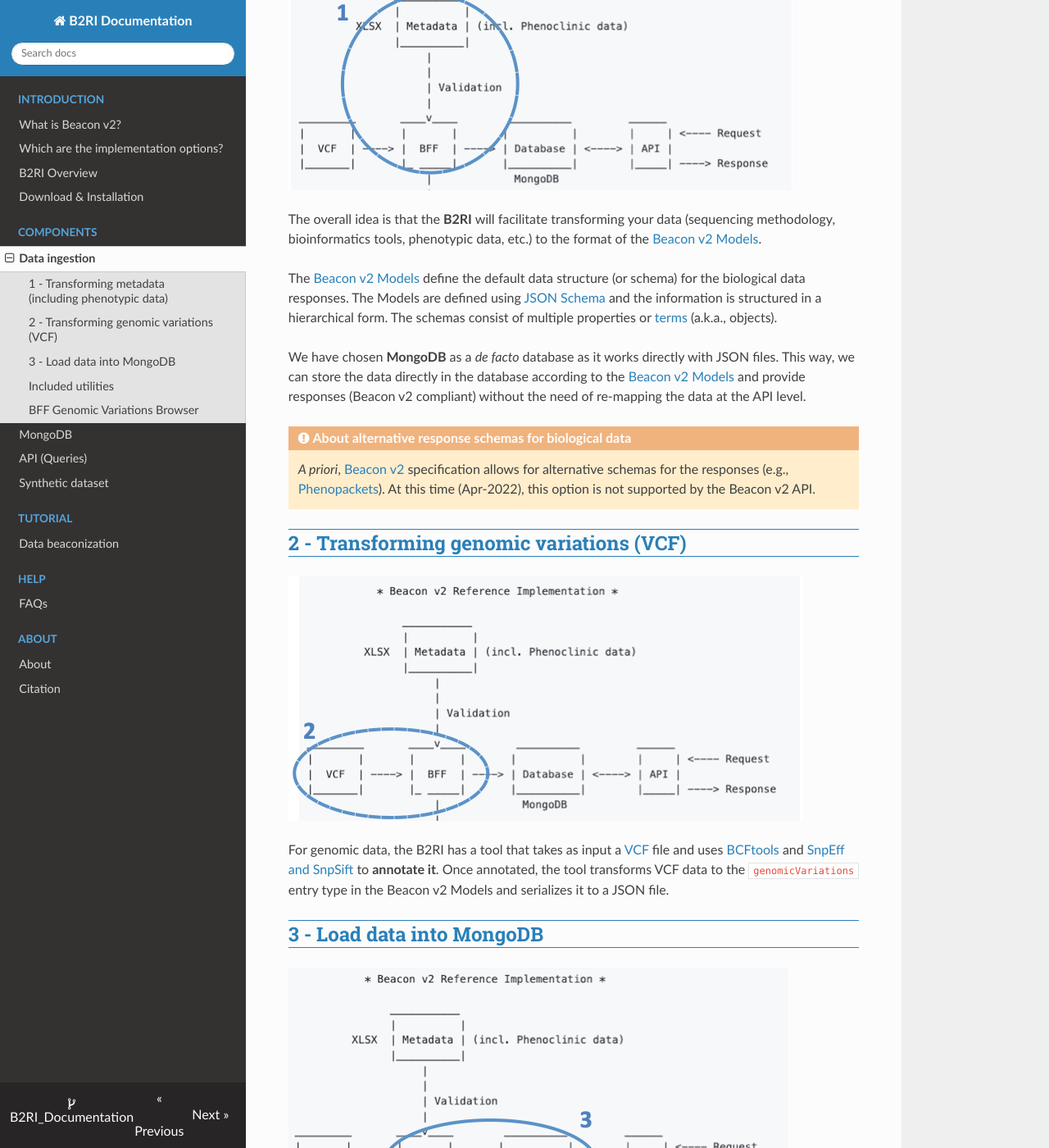
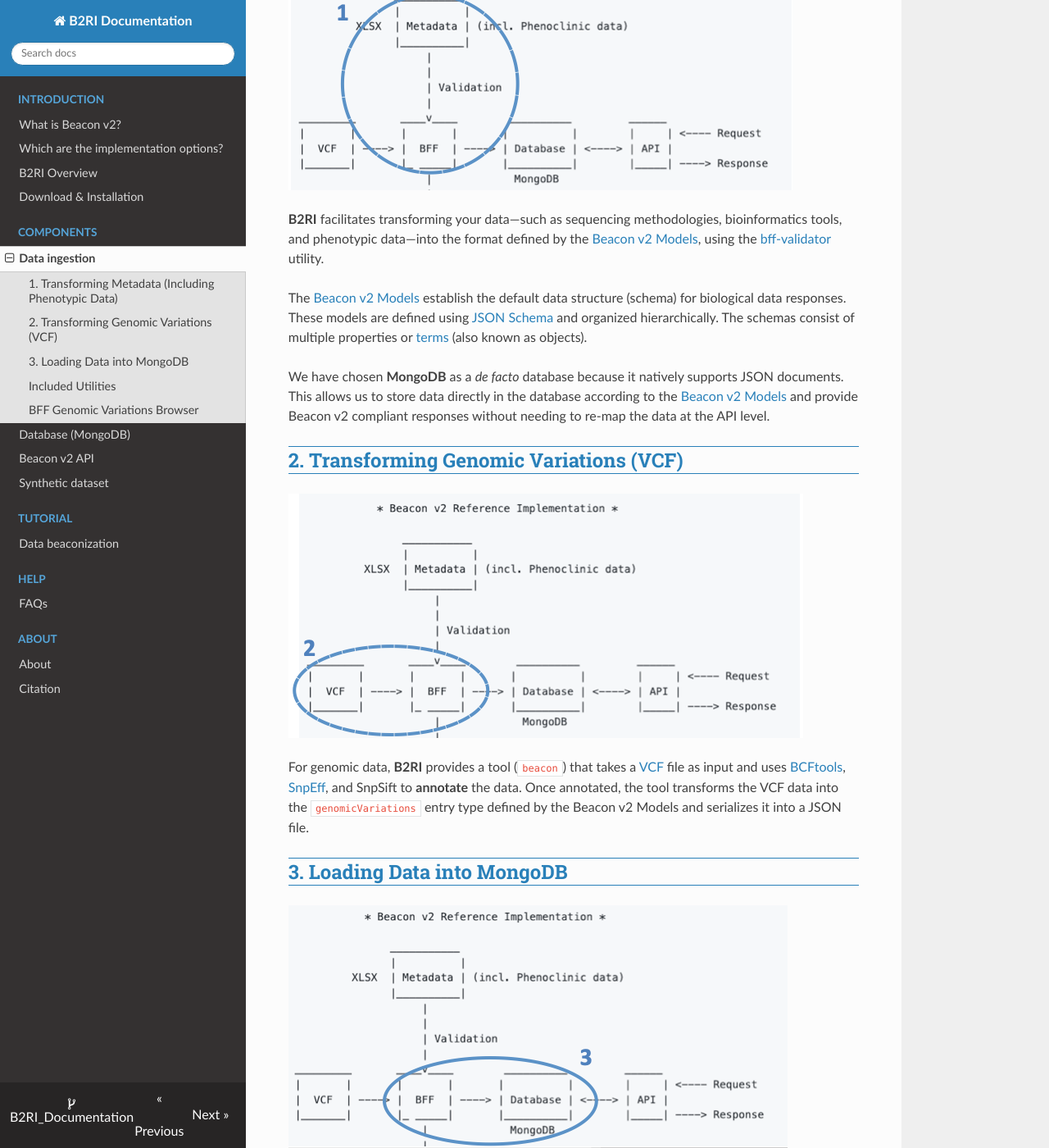
Before and after one commit to ga4gh-beacon/B2RI_Documentation, an MkDocs documentation site: the page built from docs/data-ingestion.md, in a window 1280 px wide and 1400 px high, scrolled down 545 px. Shown: the whole window at 82% size. Built offline with MkDocs 1.6.1, drawn with Linux system fonts in a browser that asks for light colours; nearby versions of some CDN libraries; some of the changed text lies outside the part shown.

Commit message:
Update docs

```diff
--- a/docs/data-ingestion.md
+++ b/docs/data-ingestion.md
@@ -9,44 +9,38 @@ Data ingestion consists of 3 steps:
 !!! Important
     Here we will give you an overview of the tree steps. For an in depth explanation, please follow this [tutorial](./tutorial-data-beaconization.md).
 
-## 1 - Transforming metadata (including phenotypic data)
+## 1. Transforming Metadata (Including Phenotypic Data)
 
 ![Data Ingestion 1](img/data-ingestion-1.png)
 
-The overall idea is that the **B2RI** will facilitate transforming your data (sequencing methodology, bioinformatics tools, phenotypic data, etc.) to the format of the [Beacon v2 Models](http://docs.genomebeacons.org/).
+**B2RI** facilitates transforming your data—such as sequencing methodologies, bioinformatics tools, and phenotypic data—into the format defined by the [Beacon v2 Models](http://docs.genomebeacons.org/), using the [bff-validator](https://github.com/mrueda/beacon2-ri-tools/tree/main/utils/bff_validator) utility.
 
-The [Beacon v2 Models](http://docs.genomebeacons.org/) define the default data structure (or schema) for the biological data responses. The Models are defined using [JSON Schema](https://json-schema.org) and the information is structured in a hierarchical form. The schemas consist of multiple properties or [terms](http://docs.genomebeacons.org/schemas-md/beacon_terms/) (a.k.a., objects).
+The [Beacon v2 Models](http://docs.genomebeacons.org/) establish the default data structure (schema) for biological data responses. These models are defined using [JSON Schema](https://json-schema.org) and organized hierarchically. The schemas consist of multiple properties or [terms](http://docs.genomebeacons.org/schemas-md/beacon_terms/) (also known as objects).
 
-We have chosen **MongoDB** as a _de facto_ database as it works directly with JSON files. This way, we can store the data directly in the database according to the [Beacon v2 Models](http://docs.genomebeacons.org/) and provide responses (Beacon v2 compliant) without the need of re-mapping the data at the API level.
+We have chosen **MongoDB** as a _de facto_ database because it natively supports JSON documents. This allows us to store data directly in the database according to the [Beacon v2 Models](http://docs.genomebeacons.org/) and provide Beacon v2 compliant responses without needing to re-map the data at the API level.
 
-!!! Warning "About alternative response schemas for biological data"
-    _A priori_, [Beacon v2](http://docs.genomebeacons.org/) specification allows for alternative schemas for the responses (e.g., [Phenopackets](https://phenopacket-schema.readthedocs.io/en/latest)). At this time (Apr-2022), this option is not supported by the Beacon v2 API.
-
-## 2 - Transforming genomic variations (VCF)
+## 2. Transforming Genomic Variations (VCF)
 
 ![Data Ingestion 2](img/data-ingestion-2.png)
 
-For genomic data, the B2RI has a tool that takes as input a [VCF](https://en.wikipedia.org/wiki/Variant_Call_Format) file and uses [BCFtools](http://samtools.github.io/bcftools/bcftools.html) and [SnpEff and SnpSift](http://pcingola.github.io/SnpEff) to **annotate it**. Once annotated, the tool transforms VCF data to the `genomicVariations` entry type in the Beacon v2 Models and serializes it to a JSON file.
+For genomic data, **B2RI** provides a tool (`beacon`) that takes a [VCF](https://en.wikipedia.org/wiki/Variant_Call_Format) file as input and uses [BCFtools](http://samtools.github.io/bcftools/bcftools.html), [SnpEff](http://pcingola.github.io/SnpEff), and SnpSift to **annotate** the data. Once annotated, the tool transforms the VCF data into the `genomicVariations` entry type defined by the Beacon v2 Models and serializes it into a JSON file.
 
-## 3 - Load data into MongoDB
+## 3. Loading Data into MongoDB
 
 ![Data Ingestion 3](img/data-ingestion-3.png)
 
-Once transformed, the JSON files conform what we call the **Beacon Friendly Format** (BFF).
+After transformation, the JSON files adhere to what we call the **Beacon Friendly Format** (BFF).
 
-The last step is loading the **BFF** files into a [MongoDB](https://www.mongodb.com) instance.
+The final step is loading the **BFF** files into a [MongoDB](https://www.mongodb.com) instance. **B2RI** provides a tool (`beacon`) that loads BFF files into MongoDB. Once loaded, these files are referred to as **collections**.
 
-The **B2RI** has a tool that loads BFF files to MongoDB. Once loaded, we will refer to them as **collections**.
+## Included Utilities
 
-## Included utilities
-
-The data ingestion tools include a few utilities that will help you with data processing and beyond:
+In addition to the `beacon` script and `bff-validator`, the data ingestion tools include several utilities to assist with data processing and beyond:
 
 * [bff-api](https://github.com/mrueda/beacon2-ri-tools/tree/main/utils/bff_api)
 * [bff-queue](https://github.com/mrueda/beacon2-ri-tools/tree/main/utils/bff_queue)
-* [bff-validator](https://github.com/mrueda/beacon2-ri-tools/tree/main/utils/bff_validator)
 
-On top of that, the `beacon2-ri-tool` repo includes the [CINECA synthetic dataset](synthetic-dataset.md).
+Furthermore, the `beacon2-ri-tools` repository includes the [CINECA synthetic dataset](synthetic-dataset.md).
 
 ## BFF Genomic Variations Browser
 
--- a/mkdocs.yml
+++ b/mkdocs.yml
@@ -18,8 +18,8 @@ nav:
   - 'Download & Installation': download-and-installation.md
   - Components:
       - Data ingestion: data-ingestion.md
-      - MongoDB: download-and-installation#mongodb-installation
-      - API (Queries): api.md
+      - 'Database (MongoDB)': https://github.com/mrueda/beacon2-ri-tools/blob/main/docker/README.md#additional-instructions-for-methods-1-and-2
+      - Beacon v2 API: api.md
       - Synthetic dataset: synthetic-dataset.md
   - Tutorial:
       - Data beaconization: tutorial-data-beaconization.md
```
Also changed, not shown: docs/api.md (+10 -16 lines).
